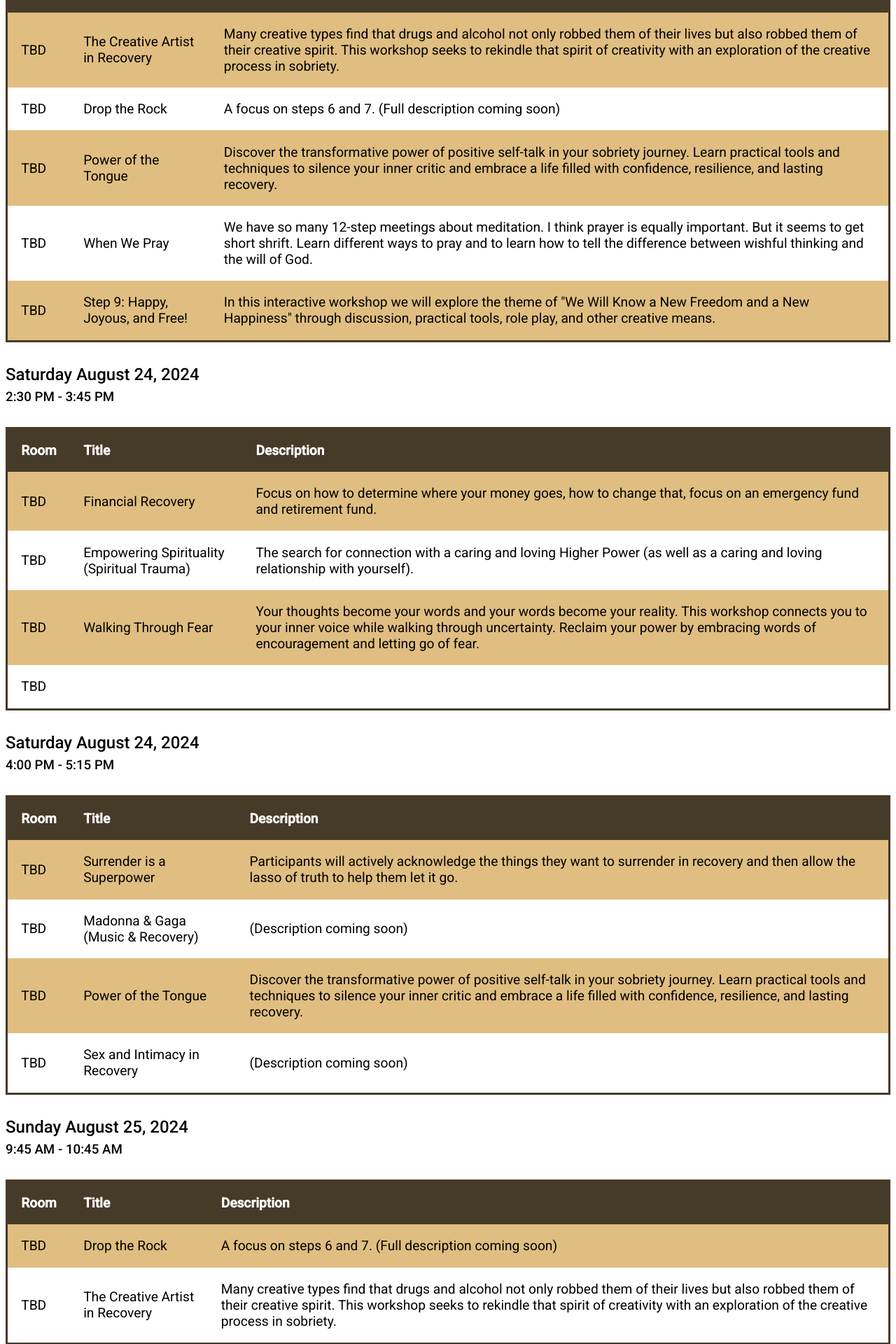
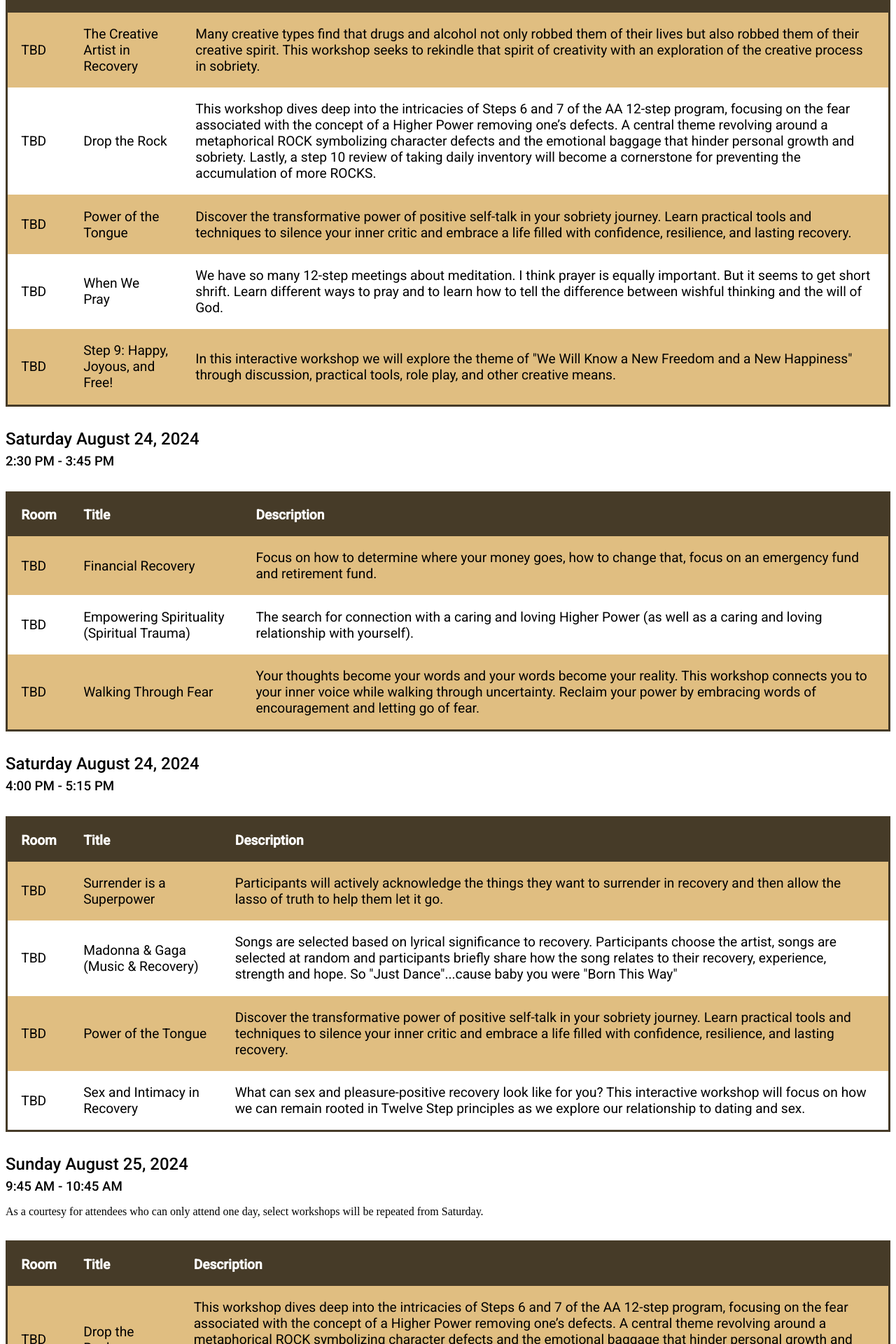
Before and after one commit to chicagoroundup/cosmicbowlinggraph, a SvelteKit app: page /talks in a window 1280 px wide. Shown: the part 740-2660 px from the top of the page at 70% size. Built offline with nearby package versions, Linux system fonts and the light colour scheme.

Commit message:
Updates to descriptions

```diff
--- a/src/routes/talks/+page.svelte
+++ b/src/routes/talks/+page.svelte
@@ -75,7 +75,14 @@
 			<tr>
 				<td>TBD</td>
 				<td>Drop the Rock</td>
-				<td>A focus on steps 6 and 7. (Full description coming soon)</td>
+				<td
+					>This workshop dives deep into the intricacies of Steps 6 and 7 of the AA 12-step program,
+					focusing on the fear associated with the concept of a Higher Power removing one’s defects.
+					A central theme revolving around a metaphorical ROCK symbolizing character defects and the
+					emotional baggage that hinder personal growth and sobriety. Lastly, a step 10 review of
+					taking daily inventory will become a cornerstone for preventing the accumulation of more
+					ROCKS.</td
+				>
 			</tr>
 			<tr>
 				<td>TBD</td>
@@ -145,11 +152,6 @@
 					embracing words of encouragement and letting go of fear.</td
 				>
 			</tr>
-			<tr>
-				<td>TBD</td>
-				<td></td>
-				<td></td>
-			</tr>
 		</tbody>
 	</table>
 </section>
@@ -178,7 +180,12 @@
 			<tr>
 				<td>TBD</td>
 				<td>Madonna & Gaga (Music & Recovery)</td>
-				<td>(Description coming soon)</td>
+				<td
+					>Songs are selected based on lyrical significance to recovery. Participants choose the
+					artist, songs are selected at random and participants briefly share how the song relates
+					to their recovery, experience, strength and hope. So "Just Dance"...cause baby you were
+					"Born This Way"</td
+				>
 			</tr>
 			<tr>
 				<td>TBD</td>
@@ -192,7 +199,11 @@
 			<tr>
 				<td>TBD</td>
 				<td>Sex and Intimacy in Recovery</td>
-				<td>(Description coming soon)</td>
+				<td
+					>What can sex and pleasure-positive recovery look like for you? This interactive workshop
+					will focus on how we can remain rooted in Twelve Step principles as we explore our
+					relationship to dating and sex.</td
+				>
 			</tr>
 		</tbody>
 	</table>
@@ -201,6 +212,10 @@
 	<header>
 		<h2>Sunday August 25, 2024</h2>
 		<h3>9:45 AM - 10:45 AM</h3>
+		<p>
+			As a courtesy for attendees who can only attend one day, select workshops will be repeated
+			from Saturday.
+		</p>
 	</header>
 	<table>
 		<thead>
@@ -214,7 +229,14 @@
 			<tr>
 				<td>TBD</td>
 				<td>Drop the Rock</td>
-				<td>A focus on steps 6 and 7. (Full description coming soon)</td>
+				<td
+					>This workshop dives deep into the intricacies of Steps 6 and 7 of the AA 12-step program,
+					focusing on the fear associated with the concept of a Higher Power removing one’s defects.
+					A central theme revolving around a metaphorical ROCK symbolizing character defects and the
+					emotional baggage that hinder personal growth and sobriety. Lastly, a step 10 review of
+					taking daily inventory will become a cornerstone for preventing the accumulation of more
+					ROCKS.
+				</td>
 			</tr>
 			<tr>
 				<td>TBD</td>
```
